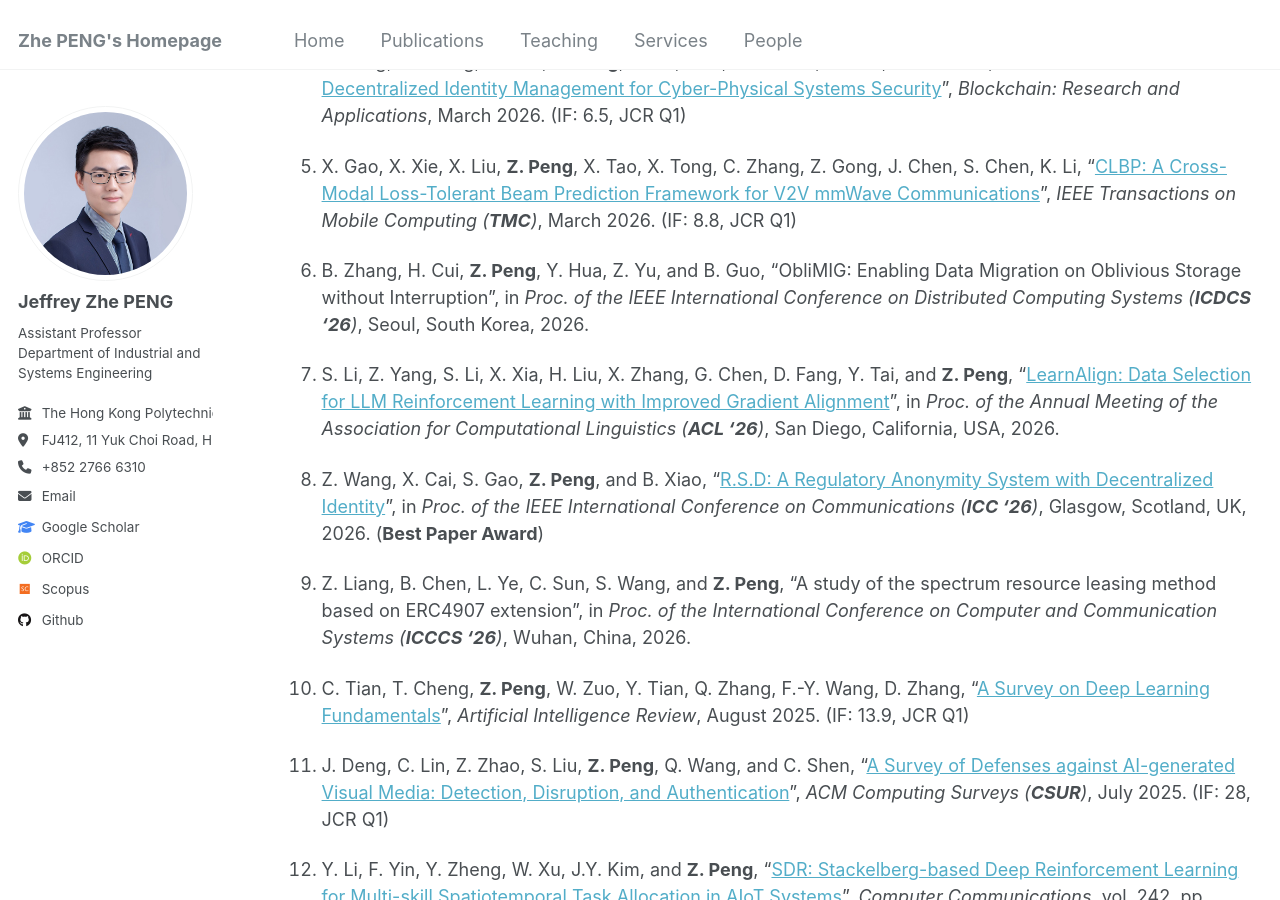
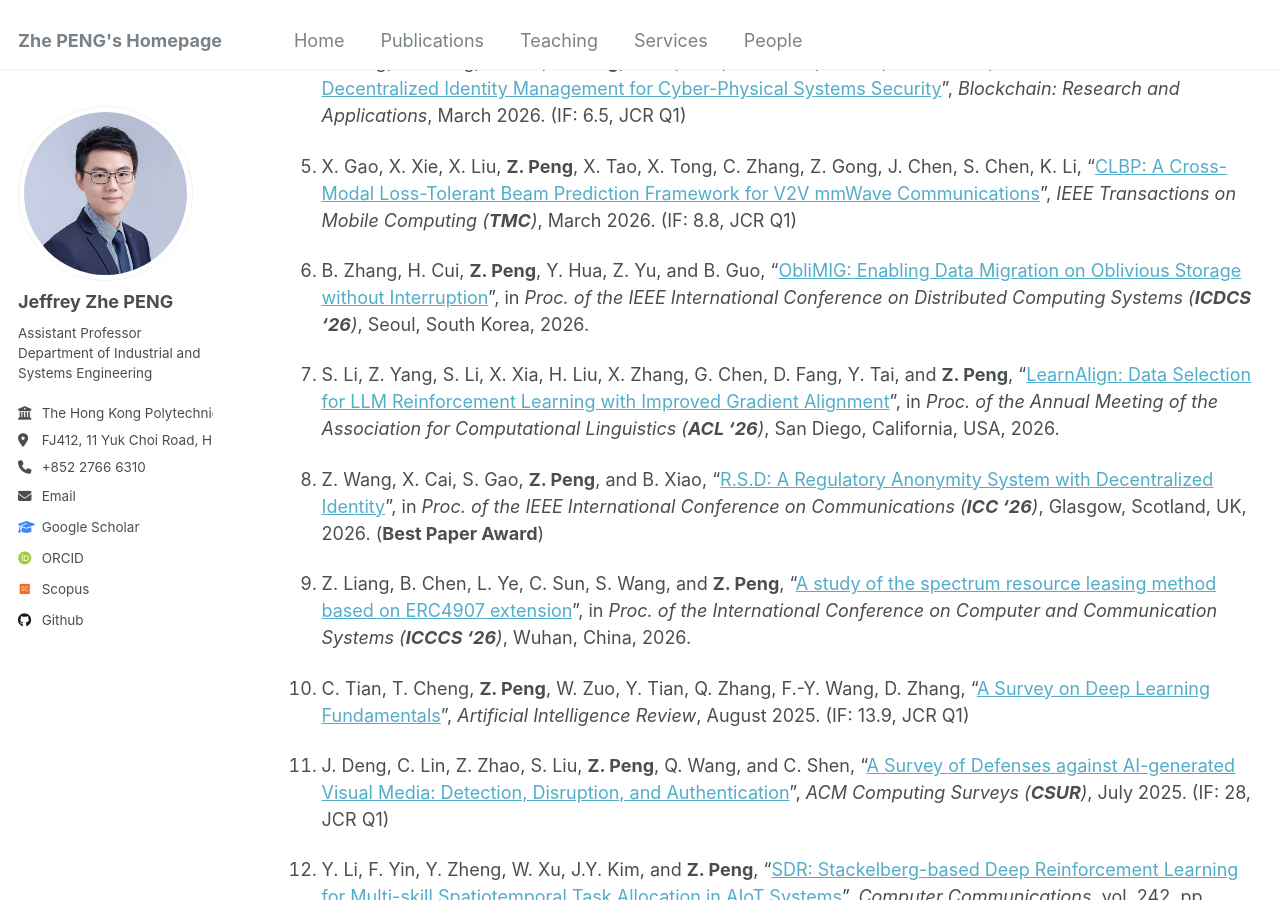
Before and after one commit to PENG-Zhe/peng-zhe.github.io, a Jekyll site: the page built from _pages/publications.md, in a window 1280 px wide and 900 px high, scrolled down 363 px. Built offline with Jekyll 4.4.1, drawn with Linux system fonts in a browser that asks for light colours; some web fonts are replaced; part of the change alters nothing that is shown.

```diff
--- a/_pages/publications.md
+++ b/_pages/publications.md
@@ -13,13 +13,13 @@ layout: archive
 
 1. X. Gao, X. Xie, X. Liu, **Z. Peng**, X. Tao, X. Tong, C. Zhang, Z. Gong, J. Chen, S. Chen, K. Li, "[CLBP: A Cross-Modal Loss-Tolerant Beam Prediction Framework for V2V mmWave Communications](https://ieeexplore.ieee.org/abstract/document/11434985)", _IEEE Transactions on Mobile Computing (**TMC**)_, March 2026. (IF: 8.8, JCR Q1)
 
-1. B. Zhang, H. Cui, **Z. Peng**, Y. Hua, Z. Yu, and B. Guo, "ObliMIG: Enabling Data Migration on Oblivious Storage without Interruption", in _Proc. of the IEEE International Conference on Distributed Computing Systems (**ICDCS '26**)_, Seoul, South Korea, 2026.
+1. B. Zhang, H. Cui, **Z. Peng**, Y. Hua, Z. Yu, and B. Guo, "[ObliMIG: Enabling Data Migration on Oblivious Storage without Interruption](https://ieeexplore.ieee.org/document/11619042)", in _Proc. of the IEEE International Conference on Distributed Computing Systems (**ICDCS '26**)_, Seoul, South Korea, 2026.
 
 1. S. Li, Z. Yang, S. Li, X. Xia, H. Liu, X. Zhang, G. Chen, D. Fang, Y. Tai, and **Z. Peng**, "[LearnAlign: Data Selection for LLM Reinforcement Learning with Improved Gradient Alignment](https://openreview.net/forum?id=Aqm2Pf2t7d&referrer=%5Bthe%20profile%20of%20Zhe%20Peng%5D(%2Fprofile%3Fid%3D~Zhe_Peng1))", in _Proc. of the Annual Meeting of the Association for Computational Linguistics (**ACL '26**)_, San Diego, California, USA, 2026.
 
 1. Z. Wang, X. Cai, S. Gao, **Z. Peng**, and B. Xiao, "[R.S.D: A Regulatory Anonymity System with Decentralized Identity](https://ieeexplore.ieee.org/document/11588233)", in _Proc. of the IEEE International Conference on Communications (**ICC '26**)_, Glasgow, Scotland, UK, 2026. (**Best Paper Award**)
 
-1. Z. Liang, B. Chen, L. Ye, C. Sun, S. Wang, and **Z. Peng**, "A study of the spectrum resource leasing method based on ERC4907 extension", in _Proc. of the International Conference on Computer and Communication Systems (**ICCCS '26**)_, Wuhan, China, 2026.
+1. Z. Liang, B. Chen, L. Ye, C. Sun, S. Wang, and **Z. Peng**, "[A study of the spectrum resource leasing method based on ERC4907 extension](https://ieeexplore.ieee.org/document/11613286)", in _Proc. of the International Conference on Computer and Communication Systems (**ICCCS '26**)_, Wuhan, China, 2026.
 
 1. C. Tian, T. Cheng, **Z. Peng**, W. Zuo, Y. Tian, Q. Zhang, F.-Y. Wang, D. Zhang, "[A Survey on Deep Learning Fundamentals](https://link.springer.com/article/10.1007/s10462-025-11368-7)", _Artificial Intelligence Review_, August 2025. (IF: 13.9, JCR Q1)
 
```
